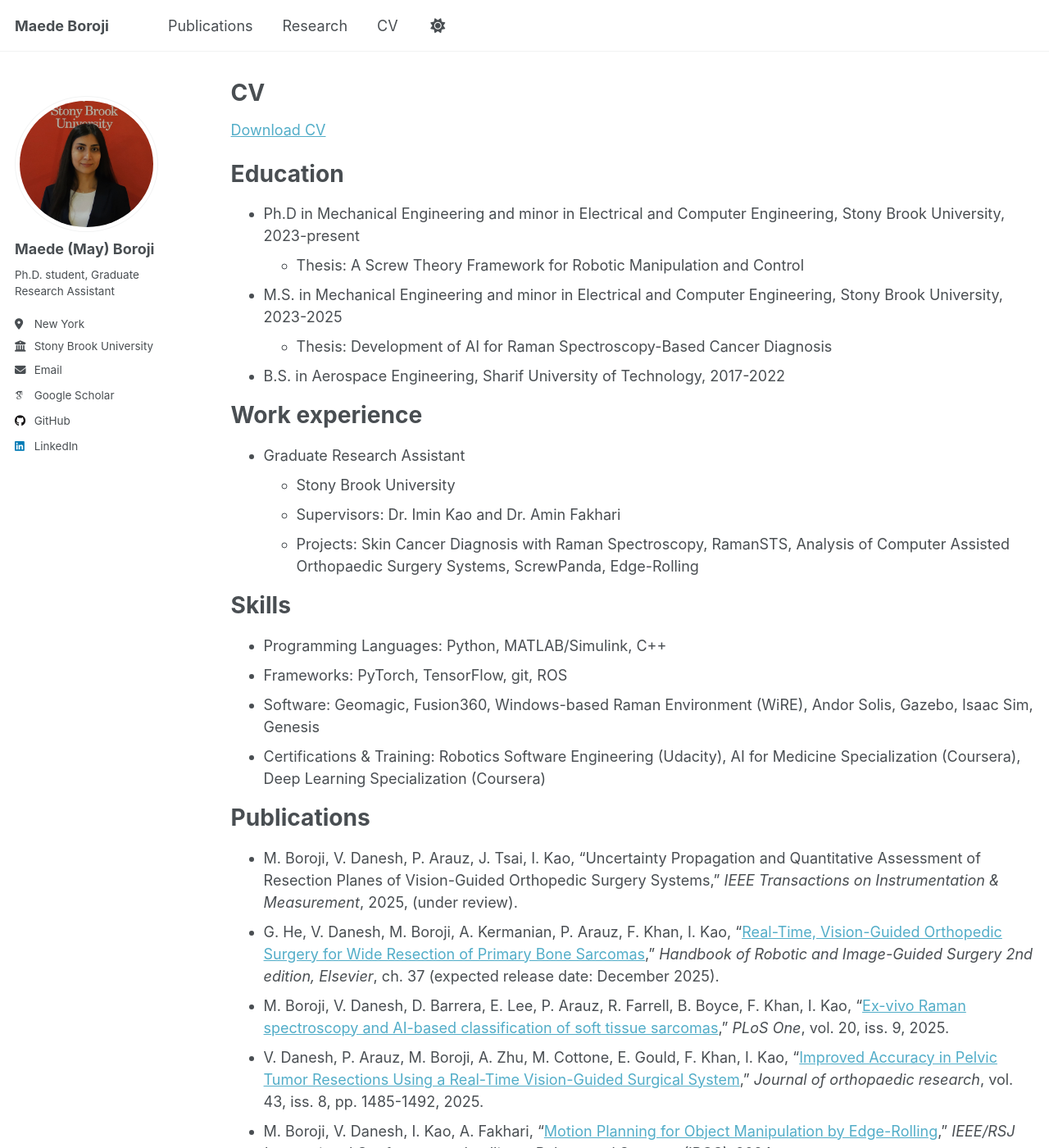
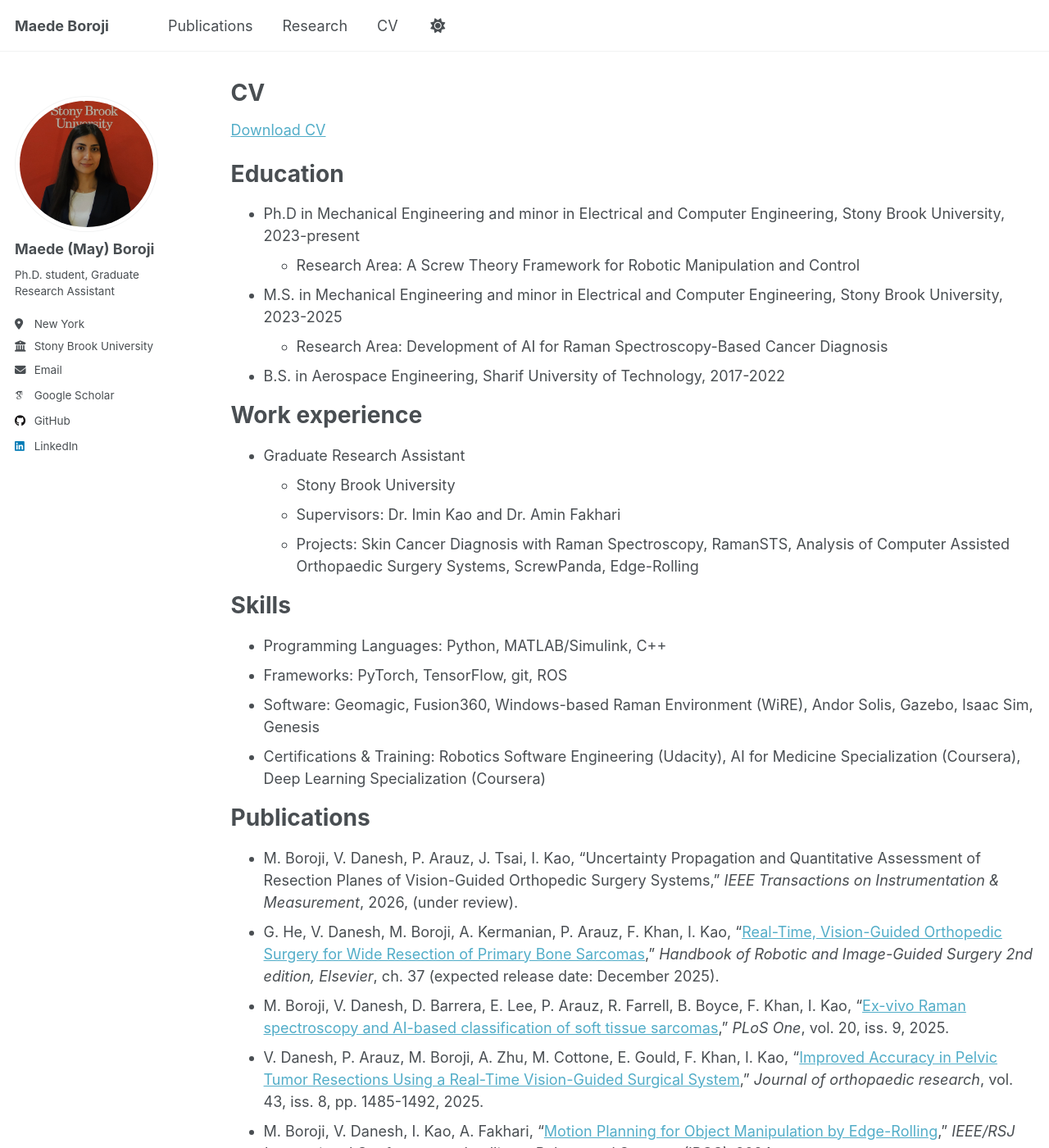
Before and after one commit to MahiBoroji/MahiBoroji.github.io, a Jekyll site: the page built from _pages/cv.md, in a window 1280 px wide and 1400 px high. Shown: the whole window at 82% size. Built offline with Jekyll 4.4.1, drawn with Linux system fonts in a browser that asks for light colours; some web fonts are replaced; some of the changed text lies outside the part shown.

Commit message:
Update CV with revised research areas and dates

```diff
--- a/_pages/cv.md
+++ b/_pages/cv.md
@@ -13,9 +13,9 @@ redirect_from:
 Education
 ======
 * Ph.D in Mechanical Engineering and minor in Electrical and Computer Engineering, Stony Brook University, 2023-present
-  * Thesis: A Screw Theory Framework for Robotic Manipulation and Control
+  * Research Area: A Screw Theory Framework for Robotic Manipulation and Control
 * M.S. in Mechanical Engineering and minor in Electrical and Computer Engineering, Stony Brook University, 2023-2025
-  * Thesis: Development of AI for Raman Spectroscopy-Based Cancer Diagnosis
+  * Research Area: Development of AI for Raman Spectroscopy-Based Cancer Diagnosis
 * B.S. in Aerospace Engineering, Sharif University of Technology, 2017-2022
 
 Work experience
@@ -34,7 +34,7 @@ Skills
 
 Publications
 ======
-* M. Boroji, V. Danesh, P. Arauz, J. Tsai, I. Kao, "Uncertainty Propagation and Quantitative Assessment of Resection Planes of Vision-Guided Orthopedic Surgery Systems," *IEEE Transactions on Instrumentation & Measurement*, 2025, (under review).
+* M. Boroji, V. Danesh, P. Arauz, J. Tsai, I. Kao, "Uncertainty Propagation and Quantitative Assessment of Resection Planes of Vision-Guided Orthopedic Surgery Systems," *IEEE Transactions on Instrumentation & Measurement*, 2026, (under review).
 * G. He, V. Danesh, M. Boroji, A. Kermanian, P. Arauz, F. Khan, I. Kao, "[Real-Time, Vision-Guided Orthopedic Surgery for Wide Resection of Primary Bone Sarcomas](https://shop.elsevier.com/books/handbook-of-robotic-and-image-guided-surgery/abedin-nasab/978-0-443-13912-3)," *Handbook of Robotic and Image-Guided Surgery 2nd edition, Elsevier*, ch. 37 (expected release date: December 2025).
 * M. Boroji, V. Danesh, D. Barrera, E. Lee, P. Arauz, R. Farrell, B. Boyce, F. Khan, I. Kao, "[Ex-vivo Raman spectroscopy and AI-based classification of soft tissue sarcomas](https://journals.plos.org/plosone/article?id=10.1371/journal.pone.0330618)," *PLoS One*, vol. 20, iss. 9, 2025.
 * V. Danesh, P. Arauz, M. Boroji, A. Zhu, M. Cottone, E. Gould, F. Khan, I. Kao, "[Improved Accuracy in Pelvic Tumor Resections Using a Real-Time Vision-Guided Surgical System](https://onlinelibrary.wiley.com/doi/full/10.1002/jor.26111#)," *Journal of orthopaedic research*, vol. 43, iss. 8, pp. 1485-1492, 2025.
@@ -86,6 +86,7 @@ Service and leadership
 
 Honors and Awards
 ======
-* People's choice award winner at the MEC Graduate Research Symposium: May 2025.
+* People's choice award winner at the MEC Graduate Research Symposium: April 2026.
+*  People's choice award winner at the MEC Graduate Research Symposium: May 2025.
 * Awarded PhD Works Awards for Career Exploration (ACE): October 2023.
 * Awarded Graduate Students in STEM Leadership & Life Design Fellowship: August 2023.
```
